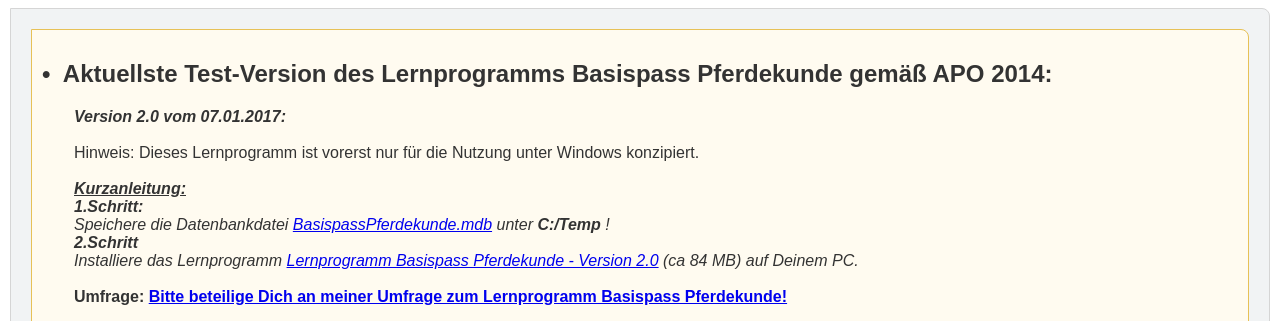
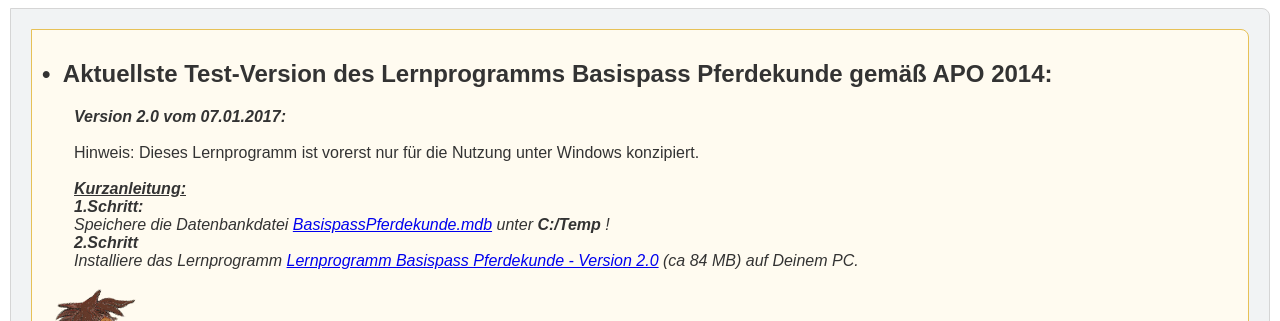
Before and after one commit to Katrin-Woehrle/Homepage, a plain HTML site: page LernprogrammBasispassPferdekunde.html in a window 1280 px wide. Shown: the part 426-747 px from the top of the page. Drawn offline with Linux system fonts and the light colour scheme.

Commit message:
Update LernprogrammBasispassPferdekunde.html

```diff
--- a/LernprogrammBasispassPferdekunde.html
+++ b/LernprogrammBasispassPferdekunde.html
@@ -26,8 +26,6 @@
 	    &emsp;&emsp;<i>Speichere die Datenbankdatei <a href="BasispassPferdekunde.mdb"> BasispassPferdekunde.mdb</a> unter <b>C:/Temp</b> ! </i><br>
 	    &emsp;&emsp;<i><b>2.Schritt</b></i><br>
 	    &emsp;&emsp;<i>Installiere das Lernprogramm <a href="https://www.dropbox.com/sh/j9qpfg2cgd3igf4/AADlFeelVrmGnZuAVyib70hRa?dl=0">Lernprogramm Basispass Pferdekunde - Version 2.0</a>&nbsp;(ca 84 MB) auf Deinem PC.</i><br>
-	    <br>
-	    &emsp;&emsp;<b>Umfrage: <a href="http://www.thesistools.de/web/survey/509185">Bitte beteilige Dich an meiner Umfrage zum Lernprogramm Basispass Pferdekunde!</a></b><br>
 	    <br>
 	    <img src="bilder/FragePferdekopf.png" alt="BildPferdekopf" height="auto" width="10%" style="float:left; margin-right: 5px;">
 	    <br>
```
